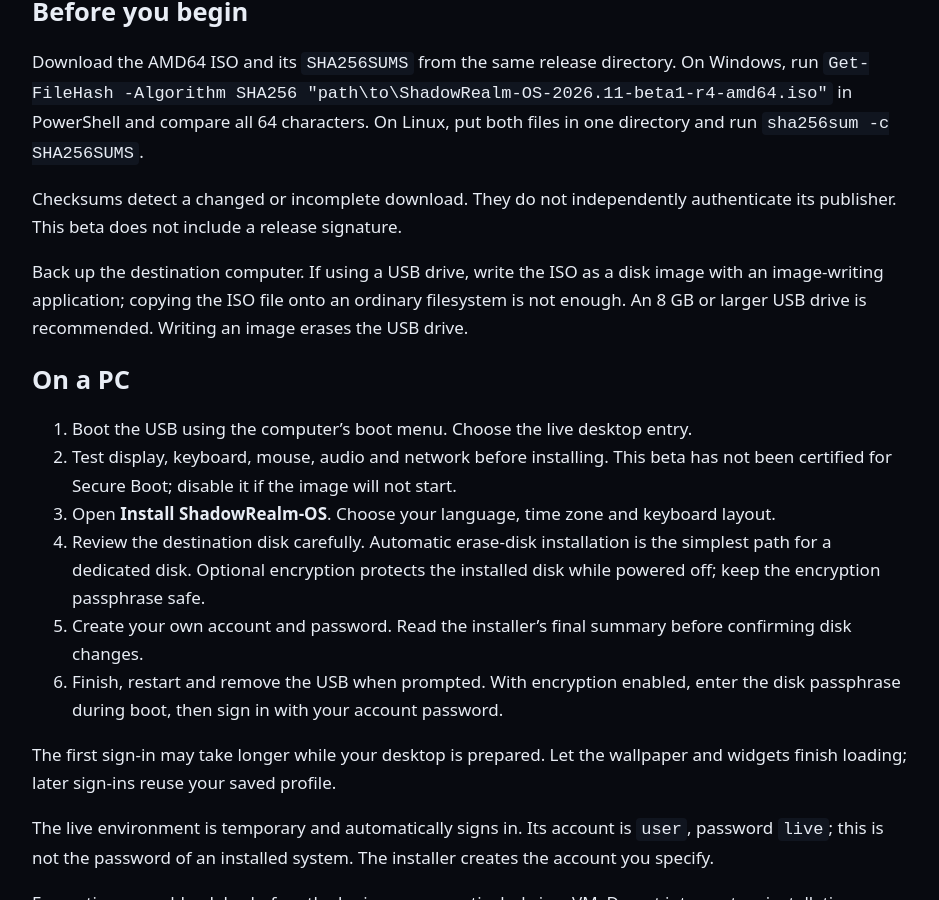
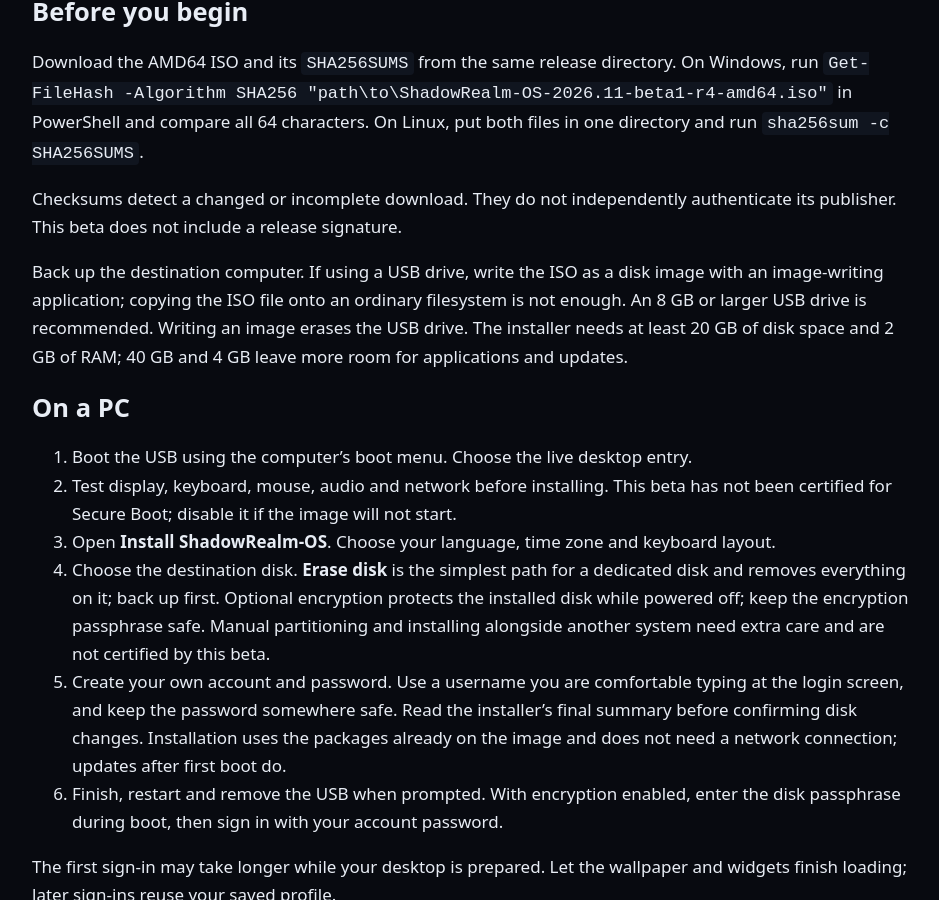
Before and after one commit to AstraShadowsss/ShadowRealm-OS, a Jekyll site: the page built from docs/installation.md, in a window 1280 px wide and 900 px high, scrolled down 199 px. Shown: the whole window, without its empty margins (168-1107 px from the left). Built offline with Jekyll 4.4.1, drawn with Linux system fonts in a browser that asks for light colours; our own code applies the rules of GitHub Pages for plain Markdown files.

Commit message:
Clarify disk, memory and partition guidance in the installation guide

```diff
--- a/docs/installation.md
+++ b/docs/installation.md
@@ -6,15 +6,15 @@ Download the AMD64 ISO and its `SHA256SUMS` from the same release directory. On
 
 Checksums detect a changed or incomplete download. They do not independently authenticate its publisher. This beta does not include a release signature.
 
-Back up the destination computer. If using a USB drive, write the ISO as a disk image with an image-writing application; copying the ISO file onto an ordinary filesystem is not enough. An 8 GB or larger USB drive is recommended. Writing an image erases the USB drive.
+Back up the destination computer. If using a USB drive, write the ISO as a disk image with an image-writing application; copying the ISO file onto an ordinary filesystem is not enough. An 8 GB or larger USB drive is recommended. Writing an image erases the USB drive. The installer needs at least 20 GB of disk space and 2 GB of RAM; 40 GB and 4 GB leave more room for applications and updates.
 
 ## On a PC
 
 1. Boot the USB using the computer's boot menu. Choose the live desktop entry.
 2. Test display, keyboard, mouse, audio and network before installing. This beta has not been certified for Secure Boot; disable it if the image will not start.
 3. Open **Install ShadowRealm-OS**. Choose your language, time zone and keyboard layout.
-4. Review the destination disk carefully. Automatic erase-disk installation is the simplest path for a dedicated disk. Optional encryption protects the installed disk while powered off; keep the encryption passphrase safe.
-5. Create your own account and password. Read the installer's final summary before confirming disk changes.
+4. Choose the destination disk. **Erase disk** is the simplest path for a dedicated disk and removes everything on it; back up first. Optional encryption protects the installed disk while powered off; keep the encryption passphrase safe. Manual partitioning and installing alongside another system need extra care and are not certified by this beta.
+5. Create your own account and password. Use a username you are comfortable typing at the login screen, and keep the password somewhere safe. Read the installer's final summary before confirming disk changes. Installation uses the packages already on the image and does not need a network connection; updates after first boot do.
 6. Finish, restart and remove the USB when prompted. With encryption enabled, enter the disk passphrase during boot, then sign in with your account password.
 
 The first sign-in may take longer while your desktop is prepared. Let the wallpaper and widgets finish loading; later sign-ins reuse your saved profile.
```
